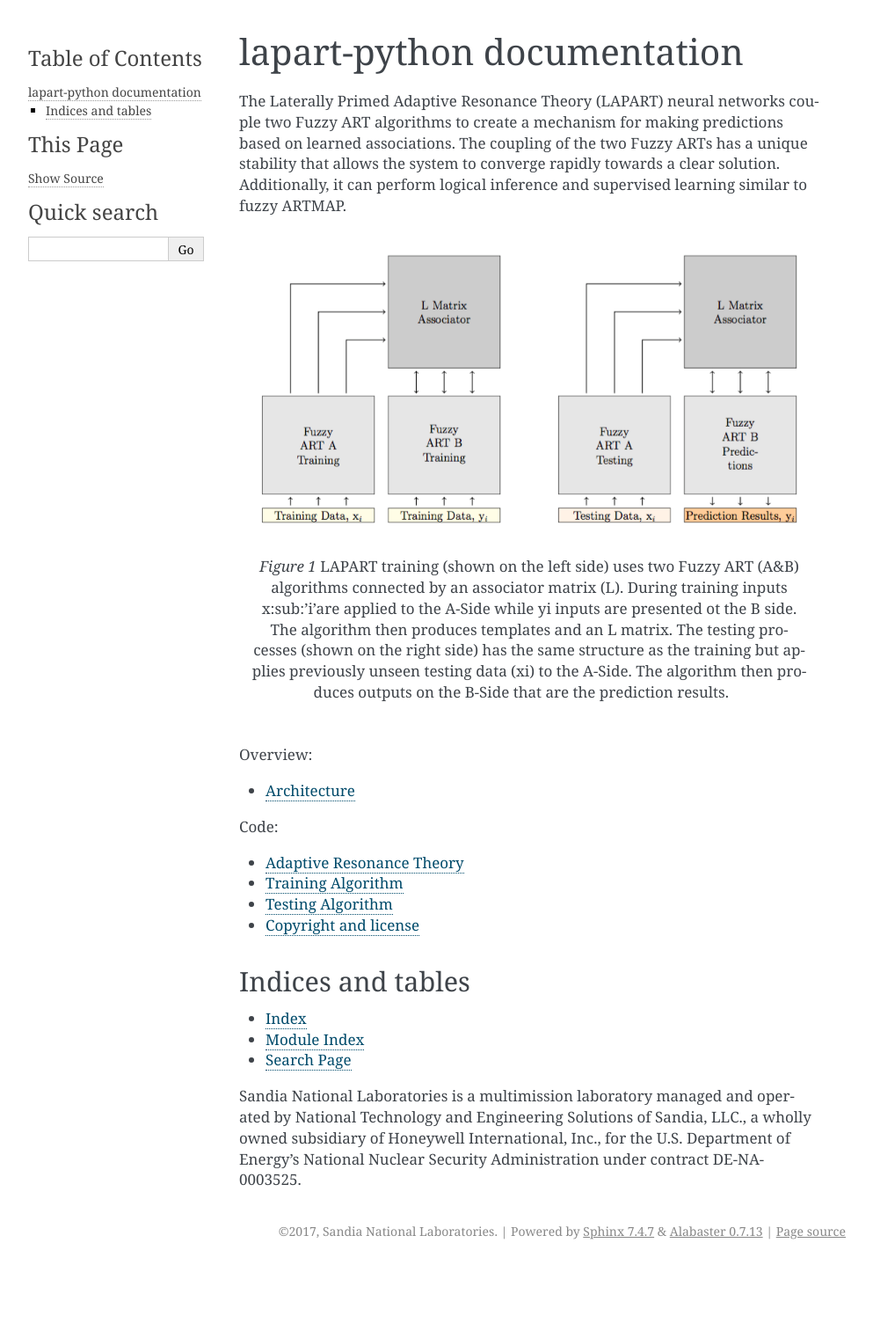
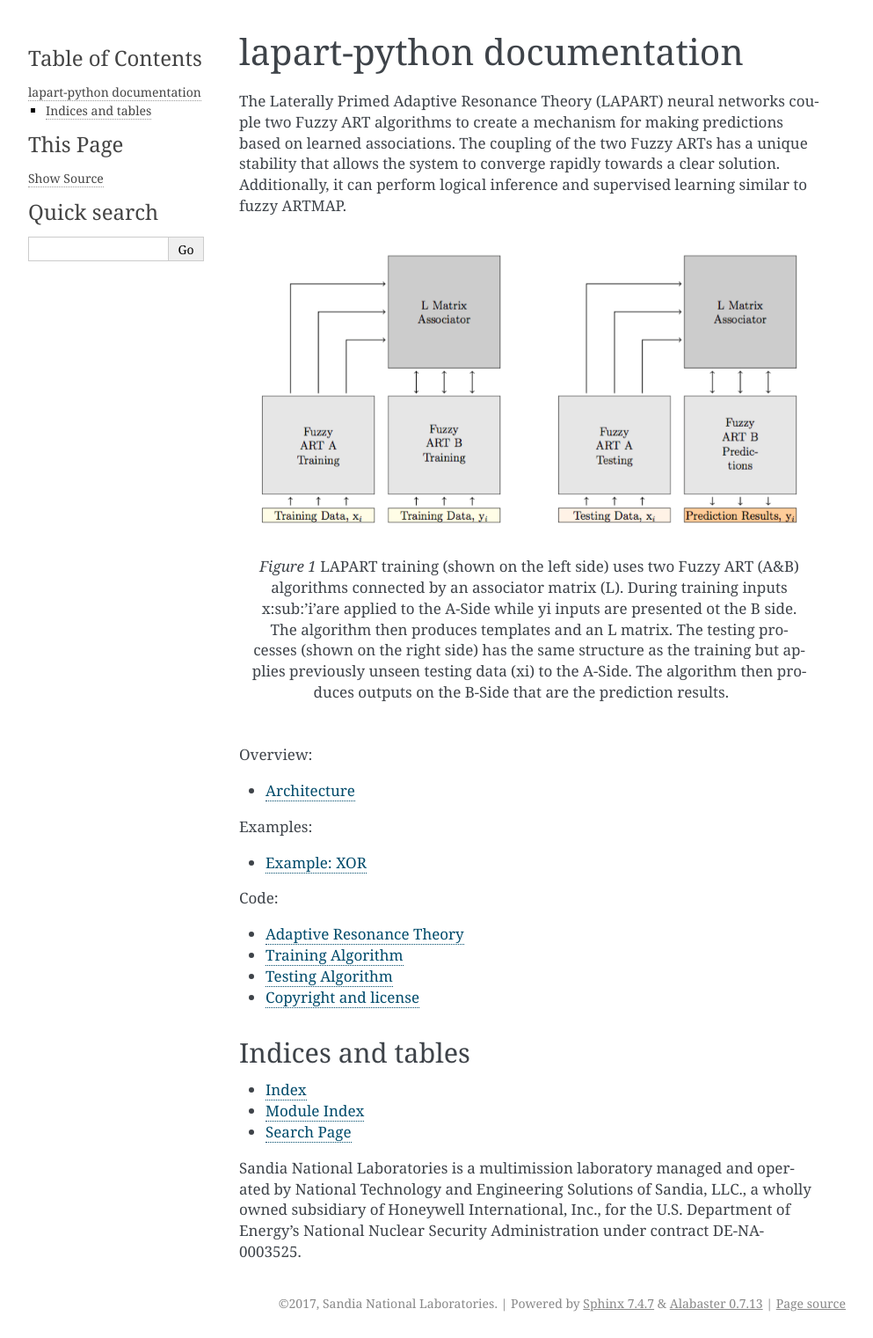
Before and after one commit to sandialabs/lapart-python, a Sphinx documentation site: the page built from docs/source/index.rst, in a window 1280 px wide. Shown: the whole page at 88% size, without its empty margins (148-1141 px from the left). Built offline with Sphinx 7.4.7, drawn with Linux system fonts in a browser that asks for light colours; before the commit the page ends 1439 px from its top, so only the background shows below that.

Commit message:
update rst files

```diff
--- a/docs/source/index.rst
+++ b/docs/source/index.rst
@@ -26,6 +26,11 @@ it can perform logical inference and supervised learning similar to fuzzy ARTMAP
 
    overview
 
+.. toctree::
+   :maxdepth: 1
+   :caption: Examples:
+
+   xor
 
 .. toctree::
    :maxdepth: 1
--- /dev/null
+++ b/docs/source/xor.rst
@@ -0,0 +1,5 @@
+============
+Example: XOR
+============
+
+The exclusive or (XOR) is a logical operation that outputs true when inputs differ.
```
